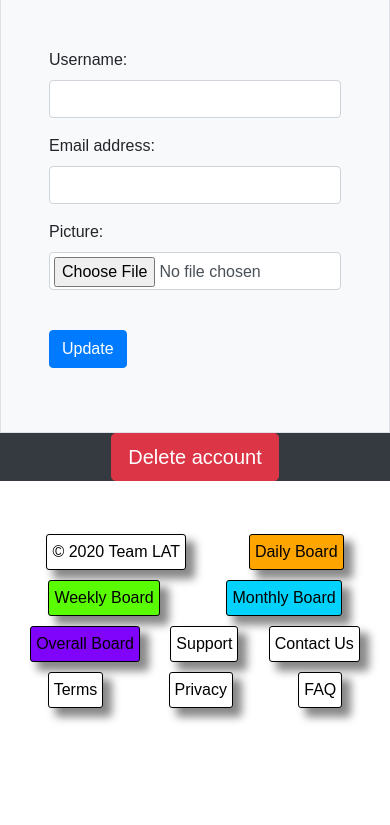
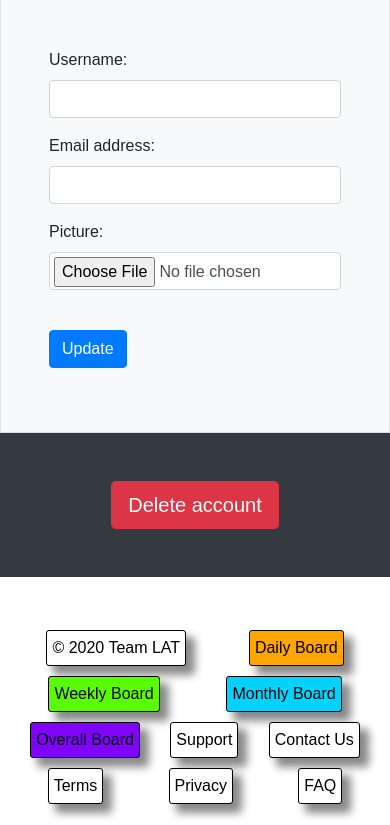
Before and after one commit to classic-arnold/explore-scotland, a Django app: template explore_scotland_app/templates/explore_scotland_app/edit-profile.html in a window 390 px wide. Shown: the part 287-1112 px from the top of the page. Before the commit the page ends 1009 px from the top, so only its background shows below. Run offline with Django 3.2, Linux system fonts and the light colour scheme; the template is opened without the code that fills it: values that come from a table or form of the project are taken from there, others are empty; some libraries are stand-ins or nearby versions.

Commit message:
overhaul

```diff
--- a/explore_scotland_app/templates/explore_scotland_app/edit-profile.html
+++ b/explore_scotland_app/templates/explore_scotland_app/edit-profile.html
@@ -17,7 +17,7 @@
 				<input type="submit" name="submit" value="Update" />
 			</form>
 		</div>
-		<div class="col-md-6 d-flex align-items-center justify-content-center bg-dark">
+		<div class="col-md-6 d-flex align-items-center justify-content-center bg-dark p-5">
 			<a id="delete_account_btn" href="{% url 'explore_scotland_app:delete_user' %}" class="btn btn-danger btn-lg" onclick="return confirm_delete()">Delete account</a>
 		</div>
 	</div>
```
